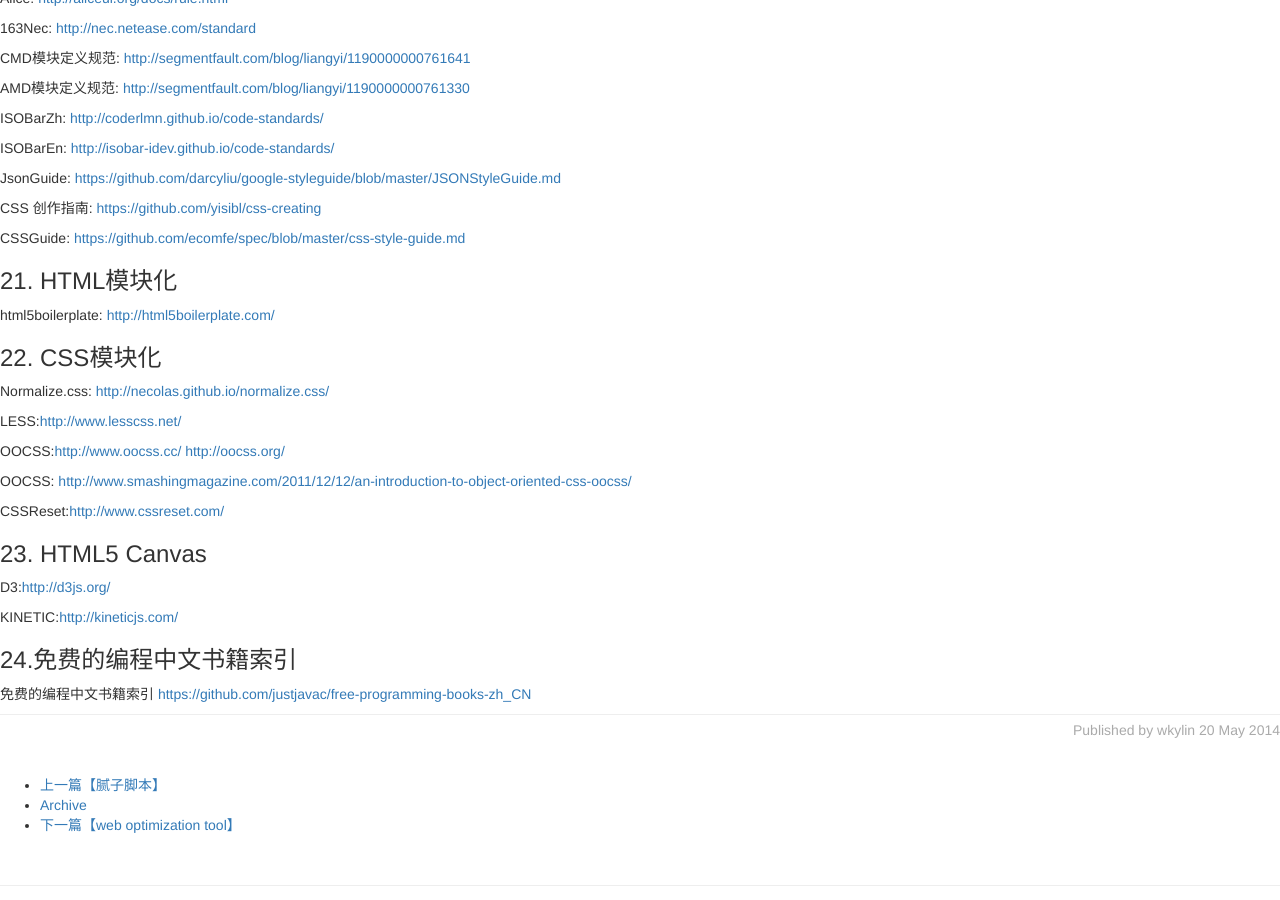
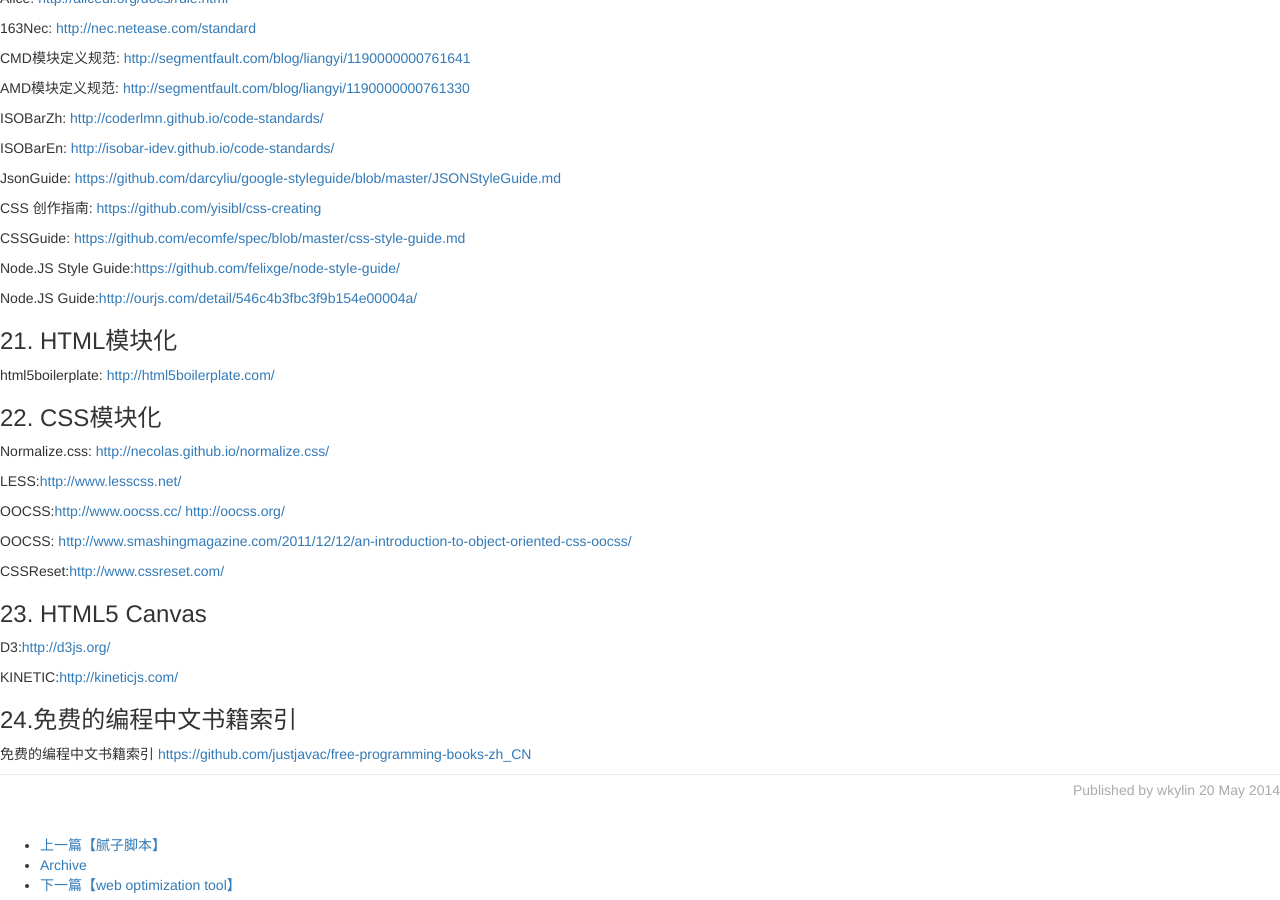
Before and after one commit to wkylin/wkylin.github.com, a Jekyll site: the page built from _posts/core-samples/2014-05-20-knowledge.md, in a window 1280 px wide and 900 px high, scrolled down 4538 px. Built offline with Jekyll 4.4.1, drawn with Linux system fonts in a browser that asks for light colours; nearby versions of some CDN libraries; library files that are not in the unit come from our copies; comment, search, counter and statistics services are not loaded.

Commit message:
NodeJS Guide

```diff
--- a/_posts/core-samples/2014-05-20-knowledge.md
+++ b/_posts/core-samples/2014-05-20-knowledge.md
@@ -239,6 +239,11 @@
 
 CSSGuide: <https://github.com/ecomfe/spec/blob/master/css-style-guide.md>
 
+Node.JS Style Guide:<https://github.com/felixge/node-style-guide/>
+
+Node.JS Guide:<http://ourjs.com/detail/546c4b3fbc3f9b154e00004a/>
+
+
 ###21. HTML模块化
 
 html5boilerplate: <http://html5boilerplate.com/>
```
